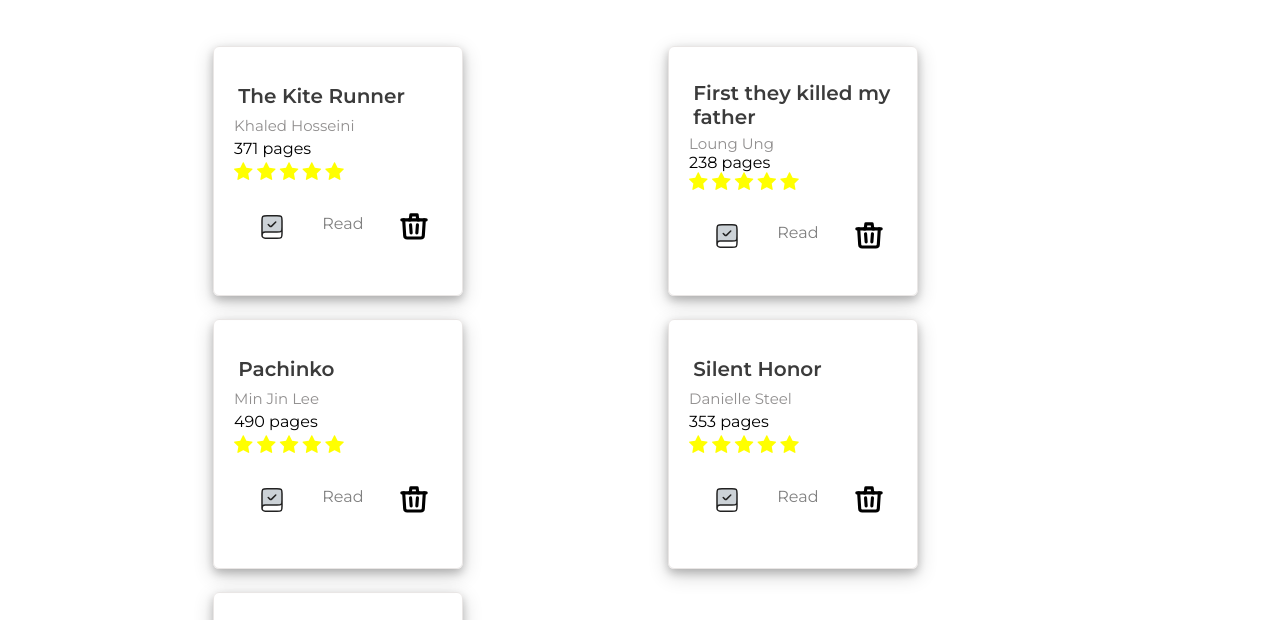
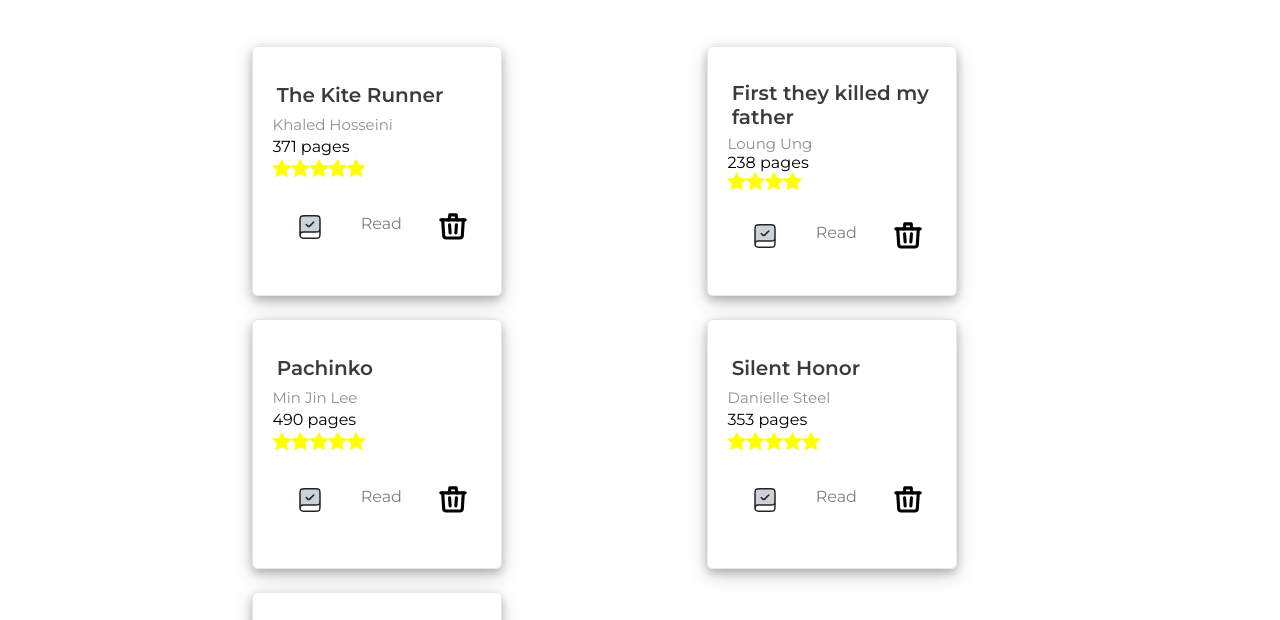
Before and after one commit to arya23923/library, a plain HTML site: page index.html in a window 1280 px wide. Shown: the part 521-1141 px from the top of the page. Drawn offline with nearby package versions, Linux system fonts and the light colour scheme; a web font is replaced by a local one.

Commit message:
rating star working

```diff
--- a/app.js
+++ b/app.js
@@ -55,16 +55,15 @@ function display() {
     for (let i = 0; i < library.length; i++) {
         let book = library[i];
         let bookEl = document.createElement("div");
+        let ratingsEl = "";
+        for (let i = 0; i < book.rating; i++)
+            ratingsEl += "<span class=\"fa fa-star checked\"></span>";
         bookEl.innerHTML = `<div class="card">
         <div class="card-heading">${book.title}</div>
         <div class="card-writer">${book.author}</div>
         <div class="page">${book.pages} pages</div>
-        <div class="rating">
-                <span class="fa fa-star checked"></span>
-                <span class="fa fa-star checked"></span>
-                <span class="fa fa-star checked"></span>
-                <span class="fa fa-star checked"></span>
-                <span class="fa fa-star checked"></span>
+        <div class="rating">`+ ratingsEl + `</div>
+
         <div class="bottom-row">
             <div class="book" onclick = "toggleRead(${i})"><img src="images/read.svg" id="book" alt="" height="50px" width="30px"></div>
             <div class="text">${book.read ? "Read" : "Not read"}</div>
@@ -97,6 +96,7 @@ function toggleRead(index) {
     library[index].read = "Not read";
     const image_changer = document.querySelectorAll('.book');
     image_changer.src = 'images/book.svg';
+    display();
 }
 
 
--- a/style.css
+++ b/style.css
@@ -68,7 +68,7 @@ button {
     align-items: center;
     align-content: center;
     margin-top: 5vh;
-    margin-left: -3vw;
+    margin-left: 0vw;
     width: 100vw;
     /* padding: 3%; */
     /* background-color: beige; */
```
